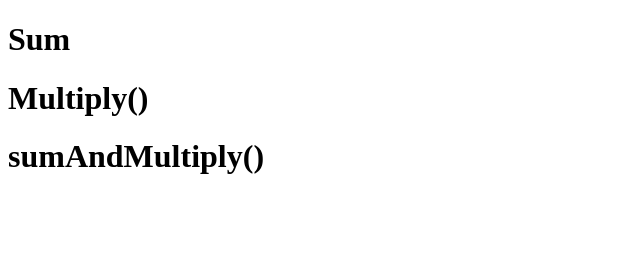
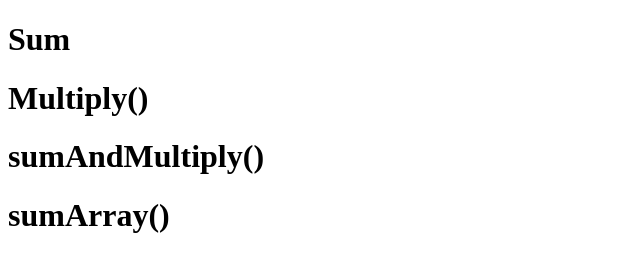
Before and after one commit to sbuckley65/Lab5, a plain HTML site: page index.html in a window 1280 px wide. Shown: the whole page, without its empty margins (0-640 px from the left). Drawn offline with Linux system fonts and the light colour scheme.

Commit message:
added fourth function

```diff
--- a/index.html
+++ b/index.html
@@ -10,6 +10,8 @@
 
     <h1>sumAndMultiply()</h1>
 
+    <h1>sumArray()</h1>
+
     <script src="app.js"></script>
   </body>
 </html>
```
